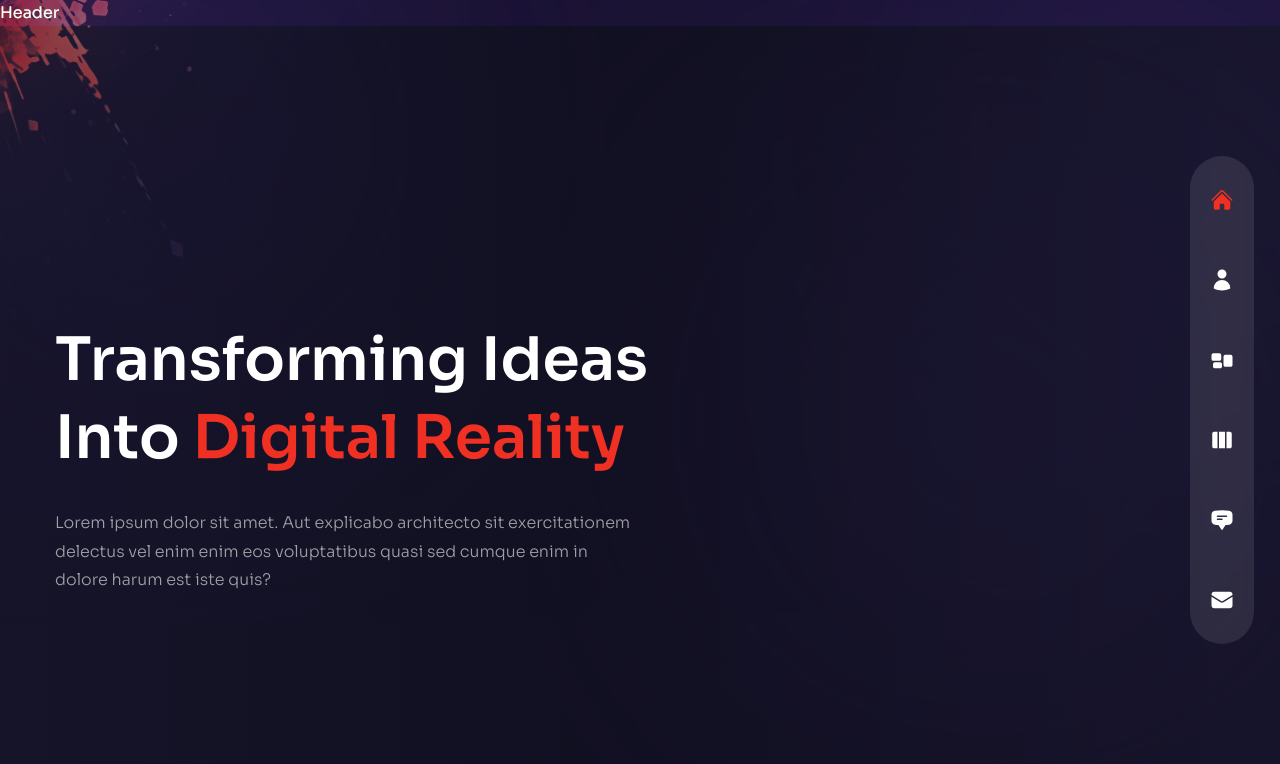
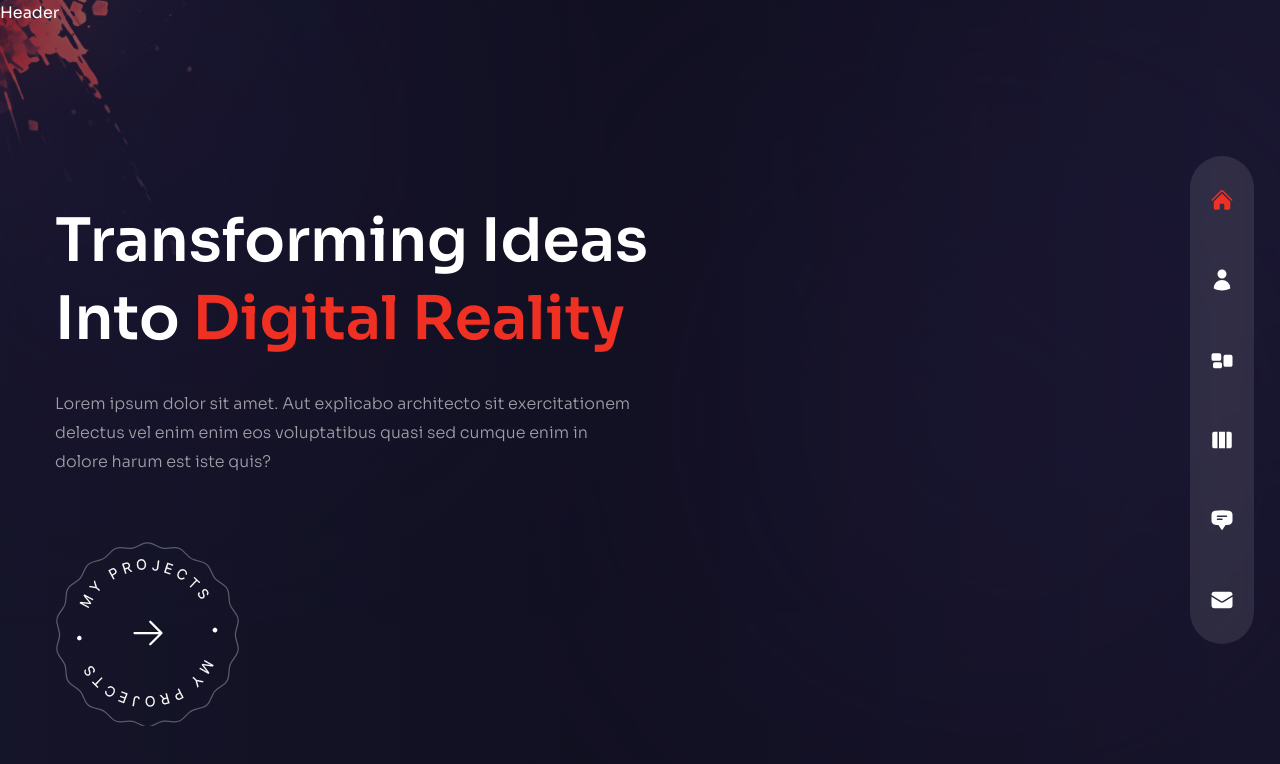
Before and after one commit to hesamwebdesign/Portfolio-Website, a Next.js app: page / in a window 1280 px wide. Shown: the top 764 px of the page. Built offline with nearby package versions, Linux system fonts and the light colour scheme.

Commit message:
Set Fade-In for Home Page

```diff
--- a/components/Header.js
+++ b/components/Header.js
@@ -1,5 +1,5 @@
 const Header = () => {
-  return <header>Header</header>;
+  return <header className={"absolute z-30 w-full"}>Header</header>;
 };
 
 export default Header;
--- a/pages/index.js
+++ b/pages/index.js
@@ -10,7 +10,7 @@
 import Avatar from "../components/Avatar";
 
 // Variants
-import { FadeIn } from "../variants";
+import { FadeIn, fadeIn } from "../variants";
 
 const Home = () => {
   return (
@@ -27,20 +27,41 @@
           }
         >
           {/*title*/}
-          <h1 className="h1">
+          <motion.h1
+            variants={fadeIn("down", 0.2)}
+            initial="hidden"
+            animate="show"
+            exit="hidden"
+            className="h1"
+          >
             Transforming Ideas
             <br /> Into <span className={"text-accent"}>Digital Reality</span>
-          </h1>
+          </motion.h1>
           {/*subtitle*/}
-          <p className={"max-w-sm xl:max-w-xl mx-auto xl:mx-0 mb-10 xl:mb-16"}>
+          <motion.p
+            variants={fadeIn("down", 0.3)}
+            initial="hidden"
+            animate="show"
+            exit="hidden"
+            className={"max-w-sm xl:max-w-xl mx-auto xl:mx-0 mb-10 xl:mb-16"}
+          >
             Lorem ipsum dolor sit amet. Aut explicabo architecto sit
             exercitationem delectus vel enim enim eos voluptatibus quasi sed
             cumque enim in dolore harum est iste quis?
-          </p>
+          </motion.p>
           {/*button*/}
-          <div className="flex justify-center xl:hidden">
+          <div className="flex justify-center xl:hidden relative">
             <ProjectBtn />
           </div>
+          <motion.div
+            variants={fadeIn("down", 0.4)}
+            initial="hidden"
+            animate="show"
+            exit="hidden"
+            className="hidden xl:flex"
+          >
+            <ProjectBtn />
+          </motion.div>
         </div>
       </div>
     </div>
```
